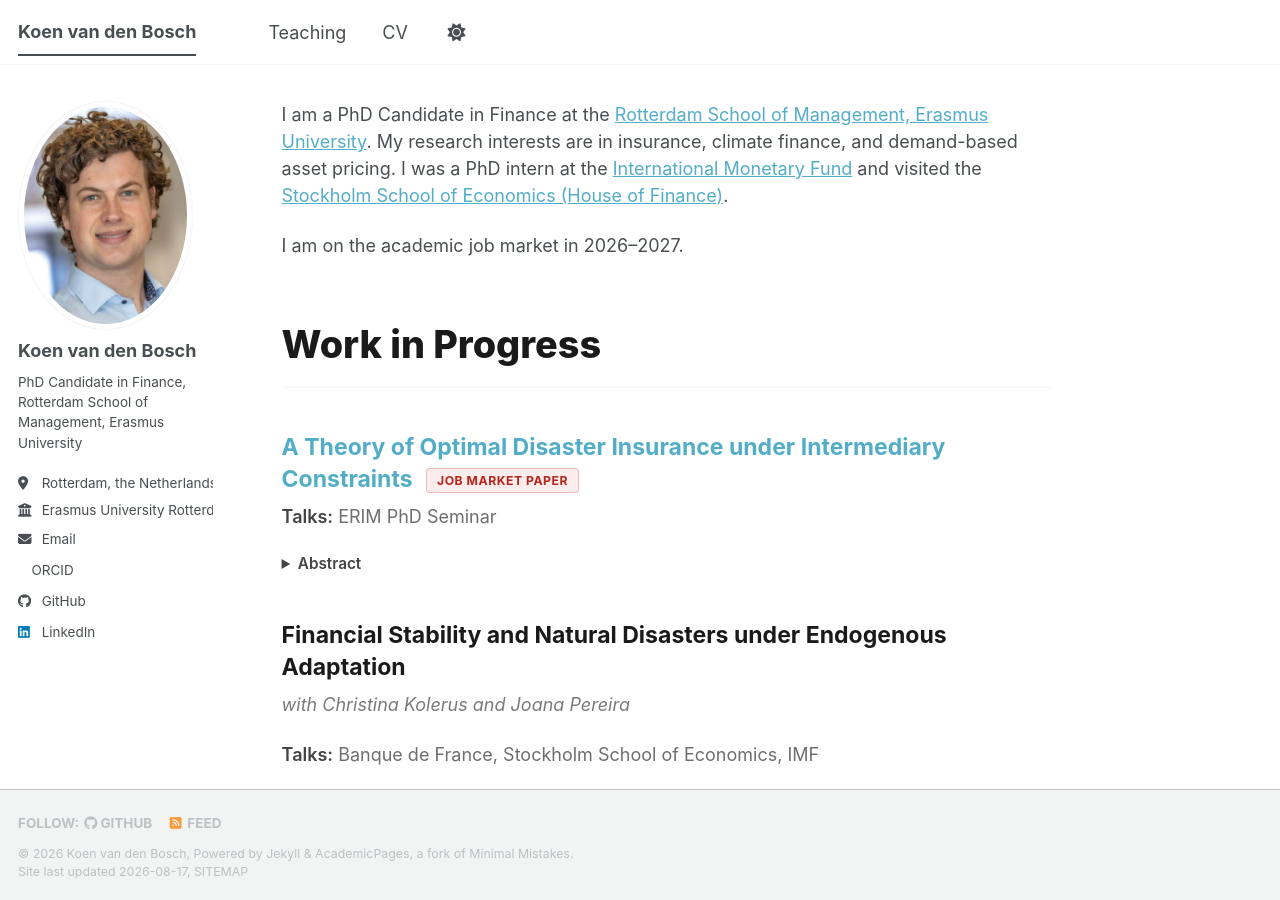
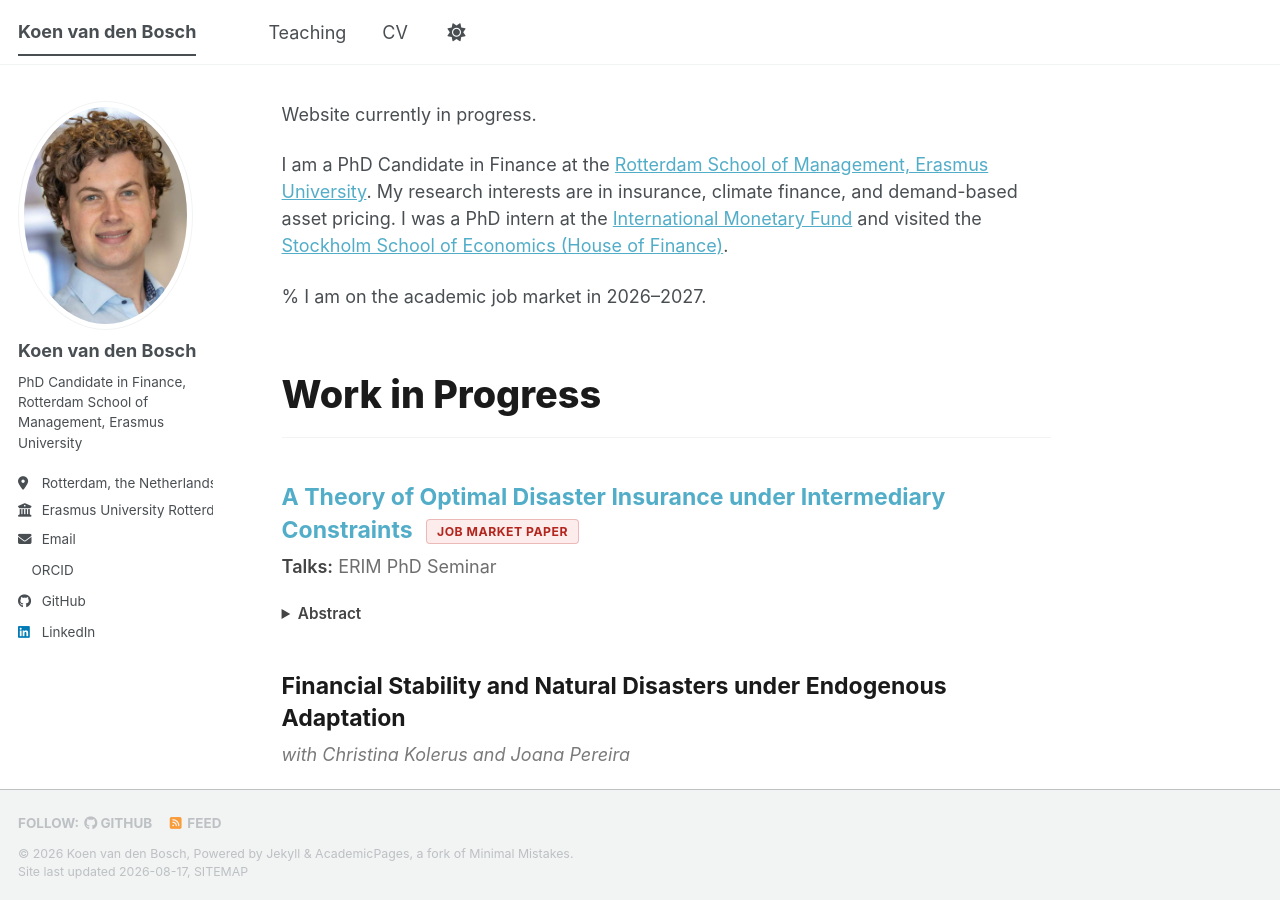
Before and after one commit to koenbosch/https-koenvandenbosch.github.io-, a Jekyll site: the page built from _pages/about.md, in a window 1280 px wide and 900 px high. Built offline with Jekyll 4.4.1, drawn with Linux system fonts in a browser that asks for light colours; a style sheet for code colours, icons or effects is not loaded.

Commit message:
Update about.md

```diff
--- a/_pages/about.md
+++ b/_pages/about.md
@@ -8,9 +8,11 @@ redirect_from:
   - /about.html
 ---
 
+Website currently in progress.
+
 I am a PhD Candidate in Finance at the [Rotterdam School of Management, Erasmus University](https://www.rsm.nl/). My research interests are in insurance, climate finance, and demand-based asset pricing. I was a PhD intern at the [International Monetary Fund](https://www.imf.org/) and visited the [Stockholm School of Economics (House of Finance)](https://www.hhs.se/en/houseoffinance/).
 
-I am on the academic job market in 2026&ndash;2027.
+% I am on the academic job market in 2026&ndash;2027.
 
 ## Work in Progress
 {: .paper-section-title}
```
